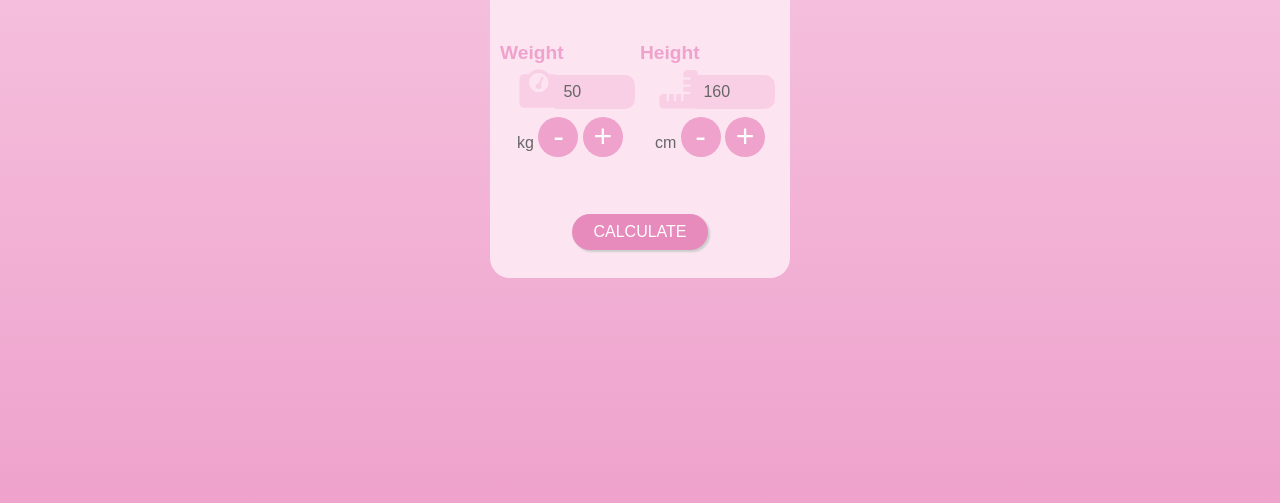
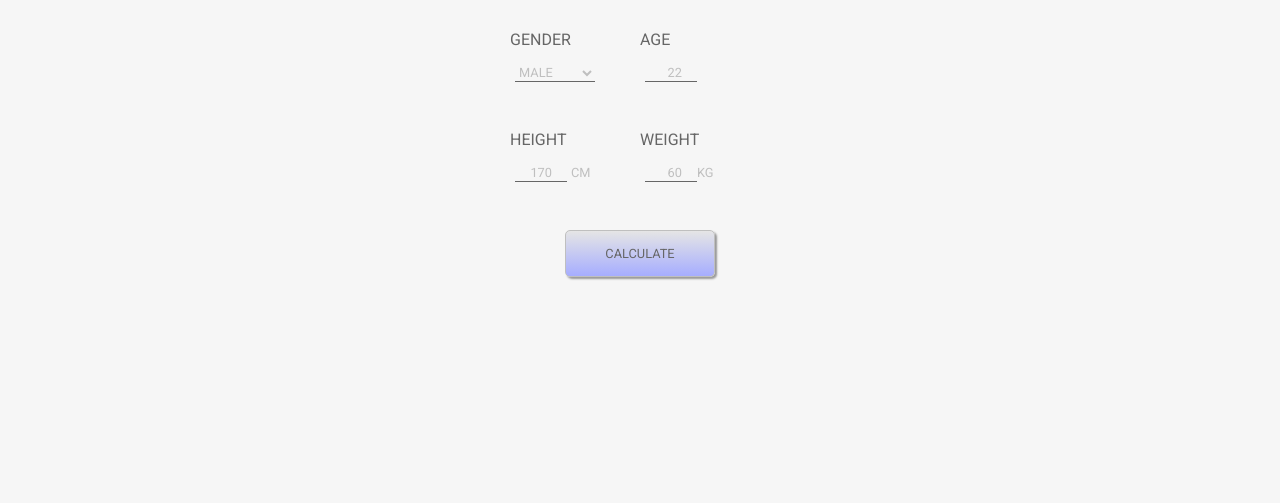
Before and after one commit to VertoDebru/BMI, a plain HTML site: page index.html in a window 1280 px wide. Shown: the part 297-800 px from the top of the page. Drawn offline with Linux system fonts and the light colour scheme; a web font is replaced by a local one.

Commit message:
Change layout style.

```diff
--- a/css/default.css
+++ b/css/default.css
@@ -1,110 +1,113 @@
-@import url('https://fonts.googleapis.com/css2?family=Gafata&display=swap');
+@import url('https://fonts.googleapis.com/css2?family=Roboto&display=swap');
 
 :root {
-    --lightpink: #F9CFE6;
-    --pink: #EEA2CC;
-    --darkpink: #E78BBD;
-    --shadow: #CCCCCC;
-    --bg: #FDE4F1;
+    --result0: #BFBFBF;
+    --result1: #87B2E3;
+    --result2: #C1E999;
+    --result3: #FAE487;
+    --result4: #87B2E3;
+    --result5: #F38A8A;
+    --btnblue: #A6ADFF;
+    --btngrey: #E5E5E5;
+    --shadow: #999999;
+    --lightgrey: #BFBFBF;
+    --grey: #666666;
+    --bg: #F6F6F6;
 }
+
 body {
     margin: 0;
-    text-align: center;
-    font-family: 'Gafata', sans-serif;
-    background: linear-gradient(var(--lightpink),var(--pink));
+    font-family: 'Roboto', sans-serif;
+    background-color: var(--bg);
+
+    transition: background-color 3s;
 }
 
-label {
-    width: 140px;
-}
-label button {
-    padding: 0px;
-    border-radius: 40px;
-    width: 40px;
-    height: 40px;
-    box-shadow: none;
-    background-color: var(--pink);
-    font-size: 2em;
+p,
+h1,
+h2 {
+    margin-block-start: 0;
+    margin-block-end: 0;
+    text-transform: uppercase;
 }
 
-input {
-    margin: 8px 0 8px 8px;
-    padding: 8px;
-    font-family: 'Gafata', sans-serif;
-    font-size: 1em;
-    background-color: var(--lightpink);
-    border: 0;
-    border-radius: 0 10px 10px 0;
-    color: #666;
+p {
+    font-size: small;
+    color: var(--lightgrey);
 }
 
-span {
-    color: #666;
+h1 {
+    font-size: 1.4em;
+    font-weight: normal;
+    color: var(--grey);
 }
 
+h2 {
+    font-size: 1em;
+    font-weight: normal;
+    color: var(--grey);
+}
+
+main {
+    display: flex;
+    justify-content: center;
+    flex-direction: column;
+    margin: 0 auto;
+    width: 300px;
+    height: 100vh;
+}
+#top {
+    min-height: 100px;
+}
+#form {
+    display: flex;
+    flex-wrap: wrap;
+    justify-content: center;
+}
+#form > div {
+    width: 130px;
+    height: 100px;
+}
+#form > div > span {
+    font-family: 'Roboto', sans-serif;
+    font-size: 0.8em;
+    color: var(--lightgrey);
+    text-transform: uppercase;
+}
+
+/* FORMS */
+select,
+input {
+    margin-top: 15px;
+    margin-left: 5px;
+    padding-right: 10px;
+    width: 80px;
+    border: 0;
+    border-bottom: 1px solid var(--grey);
+    background-color: transparent;
+    font-family: 'Roboto', sans-serif;
+    text-transform: uppercase;
+    font-size: 0.8em;
+    color: var(--lightgrey);
+}
+input {
+    width: 50px;
+    padding-right: 0;
+    text-align: right;
+}
 button {
-    padding: 8px 20px;
-    border-radius: 20px;
-    border: 1px solid transparent;
-    background-color: var(--darkpink);
-    color: #FFF;
-    font-family: 'Gafata', sans-serif;
+    width: 150px;
+    padding: 15px;
+    border: 1px solid #BFBFBF;
+    border-radius: 5px;
+    background: linear-gradient(0deg, var(--btnblue), var(--btngrey));
+    box-shadow: 2px 2px 2px var(--shadow);
+    font-family: 'Roboto', sans-serif;
     text-transform: uppercase;
-    font-size: 1em;
-    box-shadow: 2px 2px 2px var(--shadow);
+    font-size: 0.8em;
+    color: var(--grey);
     cursor: pointer;
 }
 button:hover {
     box-shadow: none;
 }
-
-h1 {
-    margin-block-start: 0;
-    margin-block-end: 0;
-    color: var(--darkpink);
-}
-h2 {
-    margin-block-start: 0;
-    margin-block-end: 0;
-    font-size: 1.2em;
-    color: var(--pink);
-    text-align: left;
-}
-
-main {
-    width: auto;
-    height: 100vh;
-    display: flex;
-    justify-content: center;
-    flex-direction: column;
-    align-items: center;
-}
-
-#form {
-    display: flex;
-    flex-direction: row;
-    flex-wrap: wrap;
-    justify-content: center;
-    align-content: space-around;
-    width: 300px;
-    height: 350px;
-    border-radius: 20px;
-    background-color: var(--bg);
-}
-
-/* STYLE */
-.iconLeft,
-.iconRight {
-    position: relative;
-    top: 6px;
-    right: -15px;
-}
-.iconRight {
-    transform: rotate(270deg);
-}
-.large {
-    font-size: 2.4em;
-}
-.iconColor {
-    color: var(--lightpink);
-}
--- a/index.html
+++ b/index.html
@@ -11,7 +11,33 @@
 </head>
 <body>
     <main>
+        <section id="top">
+            <p>Health</p>
+            <h1>Calculate your BMI.</h1>
+        </section>
         <section id="form">
+            <div class="gender">
+                <h2>Gender</h2>
+                <select>
+                    <option value="Male" selected>Male</option>
+                    <option value="Female">Female</option>
+                </select>
+            </div>
+            <div class="age">
+                <h2>Age</h2>
+                <input type="number" min="1" max="120" value="22" />
+            </div>
+            <div class="height">
+                <h2>Height</h2>
+                <input id="height" type="number" min="100" max="220" value="170" /> <span>cm</span>
+            </div>
+            <div class="weight">
+                <h2>Weight</h2>
+                <input id="weight" type="number" min="20" max="300" value="60" /><span>kg</span>
+            </div>
+            <button onclick="calculate()">Calculate</button>
+        </section>
+        <!--<section id="form">
             <h1>Calculate your BMI</h1>
             <label id="w">
                 <h2>Weight</h2>
@@ -29,7 +55,7 @@
             </label>
             <button onclick="calculate()">Calculate</button>
             <span id="result"></span>
-        </section>
+        </section>-->
     </main>
 </body>
 </html>
--- a/scripts/calculator.js
+++ b/scripts/calculator.js
@@ -1,9 +1,15 @@
-
-
 function calculate() {
     var weight = document.getElementById("weight").value;
     var height = document.getElementById("height").value;
-    const BMI = weight * height ** 2 /100000;
+    var cHeight = parseFloat(height)/100;
+    const BMI = weight * height ** 2 /100000;   // With weight in KG and height in m.
 
+    console.log("Weight : "+weight);
+    console.log("Height : "+height);
+    console.log("Float Height : "+parseFloat(height));
+    console.log("Convert Height : "+parseFloat(height)/100);
+    console.log("BMI : "+ weight * cHeight ** 2);
+    console.log("BMI : "+ weight * cHeight ** 2 /10);
+    console.log("BMI : "+ weight * height ** 2);
     console.log(parseFloat(BMI));
 }
```
